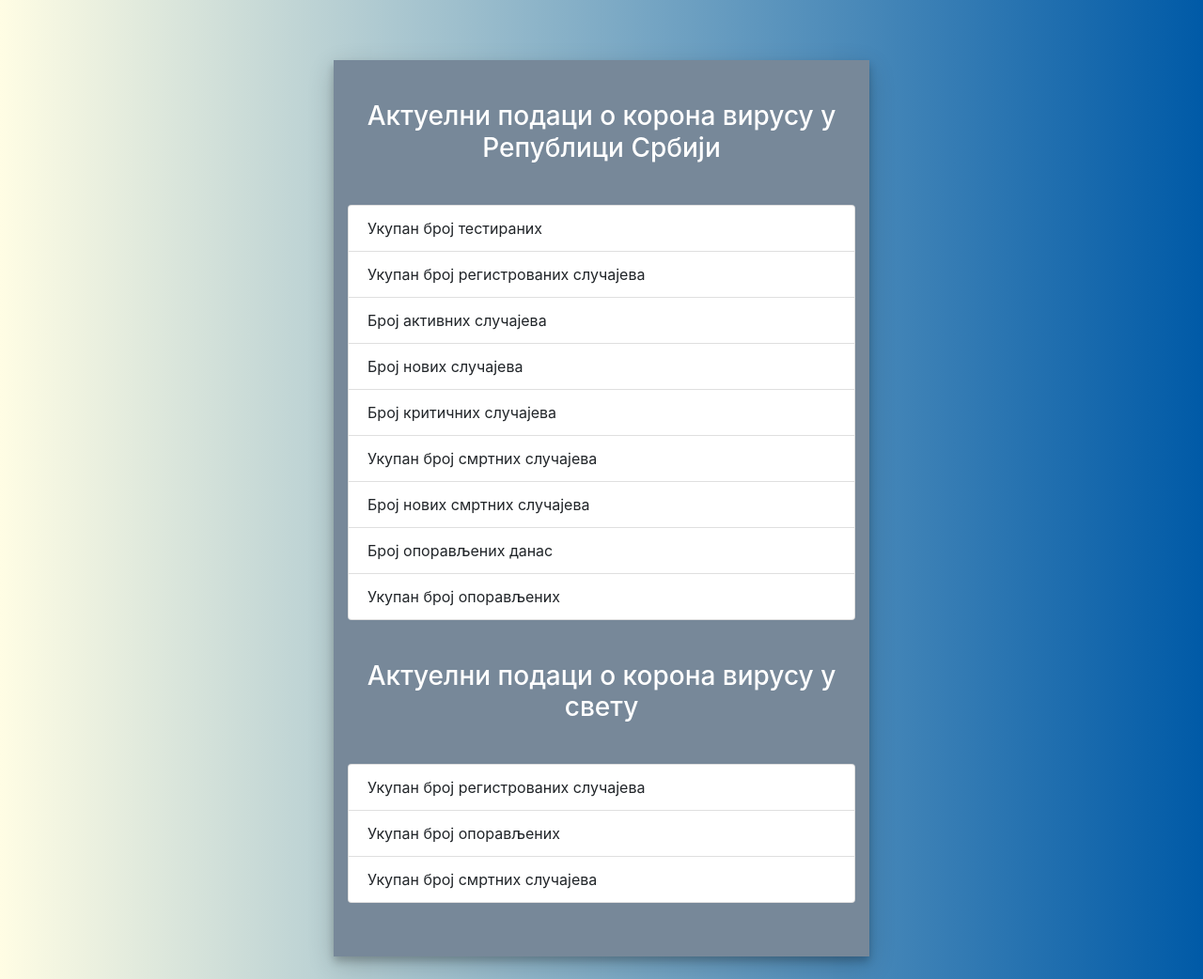
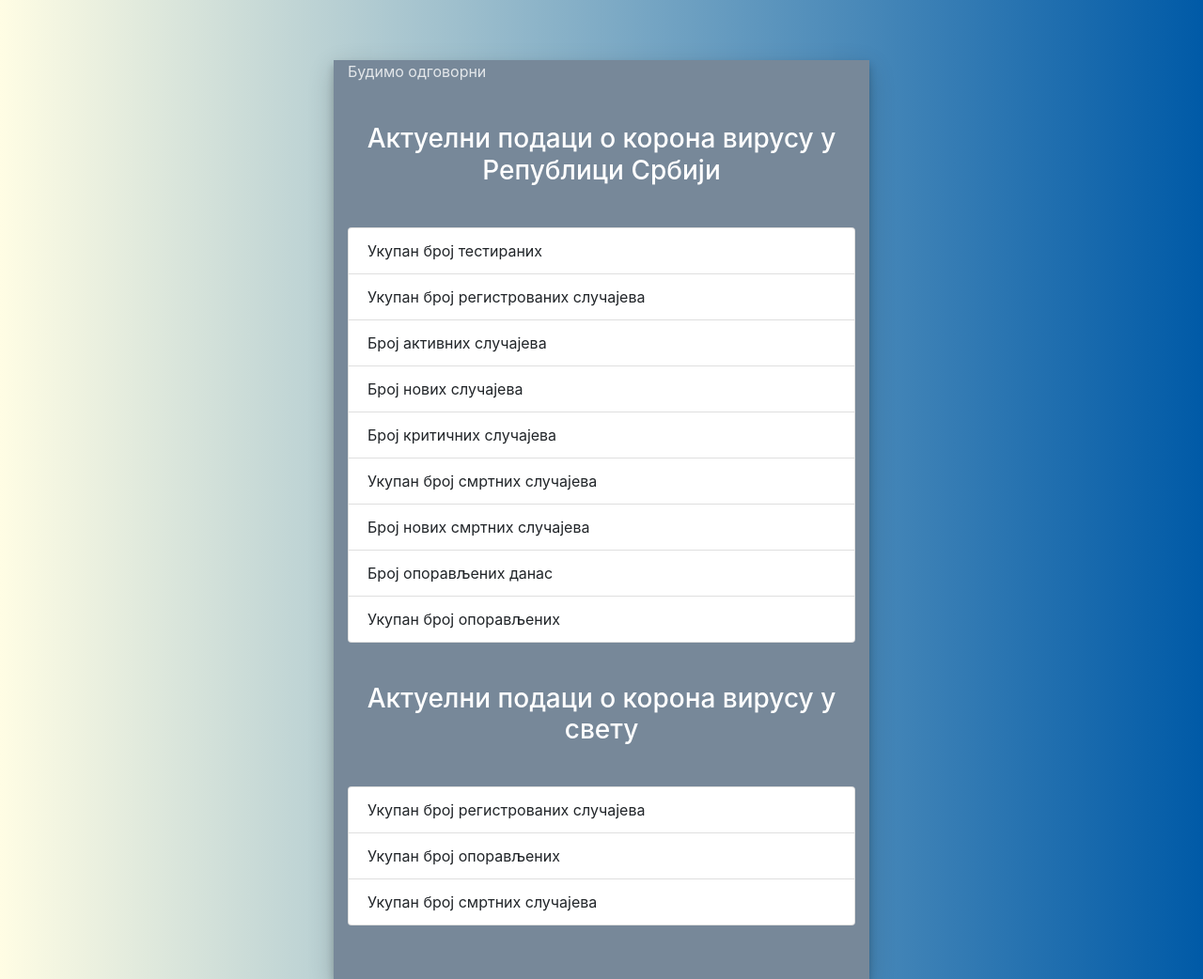
Before and after one commit to bromazepam/bromazepam.github.io, a plain HTML site: page index.html in a window 1280 px wide. Shown: the top 1042 px of the page at 94% size. Drawn offline with nearby package versions, Linux system fonts and the light colour scheme; no server answers.

Commit message:
Update index.html

```diff
--- a/index.html
+++ b/index.html
@@ -25,7 +25,7 @@
 <div class="container login-container">
     <div class="row">
         <div class="col-md-6 form-1">
-<!--            <p>#ОстаниКодКуће</p>-->
+            <p>Будимо одговорни</p>
             <h3>Актуелни подаци о корона вирусу у Републици Србији</h3>
             <ul class="list-group">
                 <li class="list-group-item d-flex justify-content-between align-items-center">Укупан број тестираних
```
